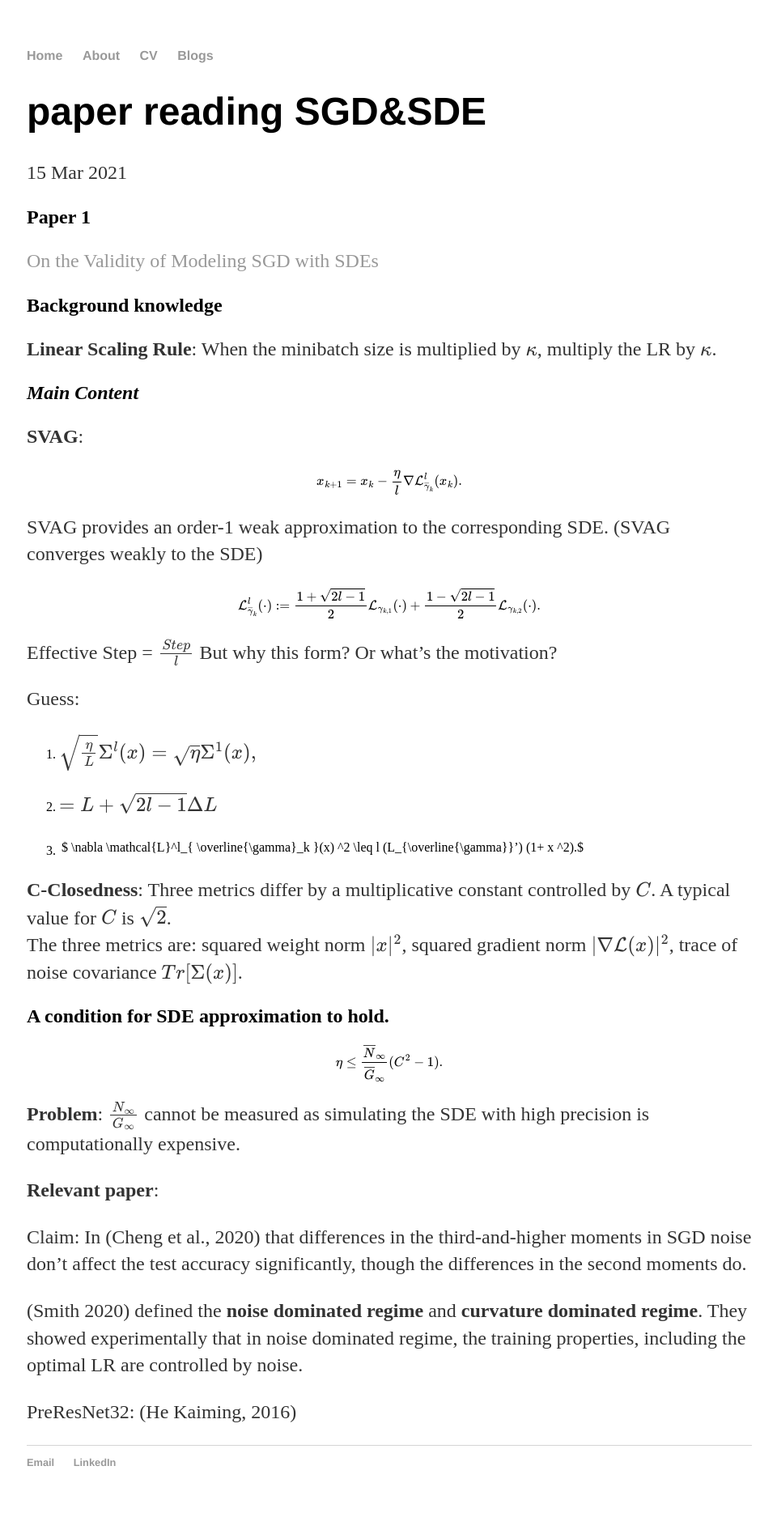
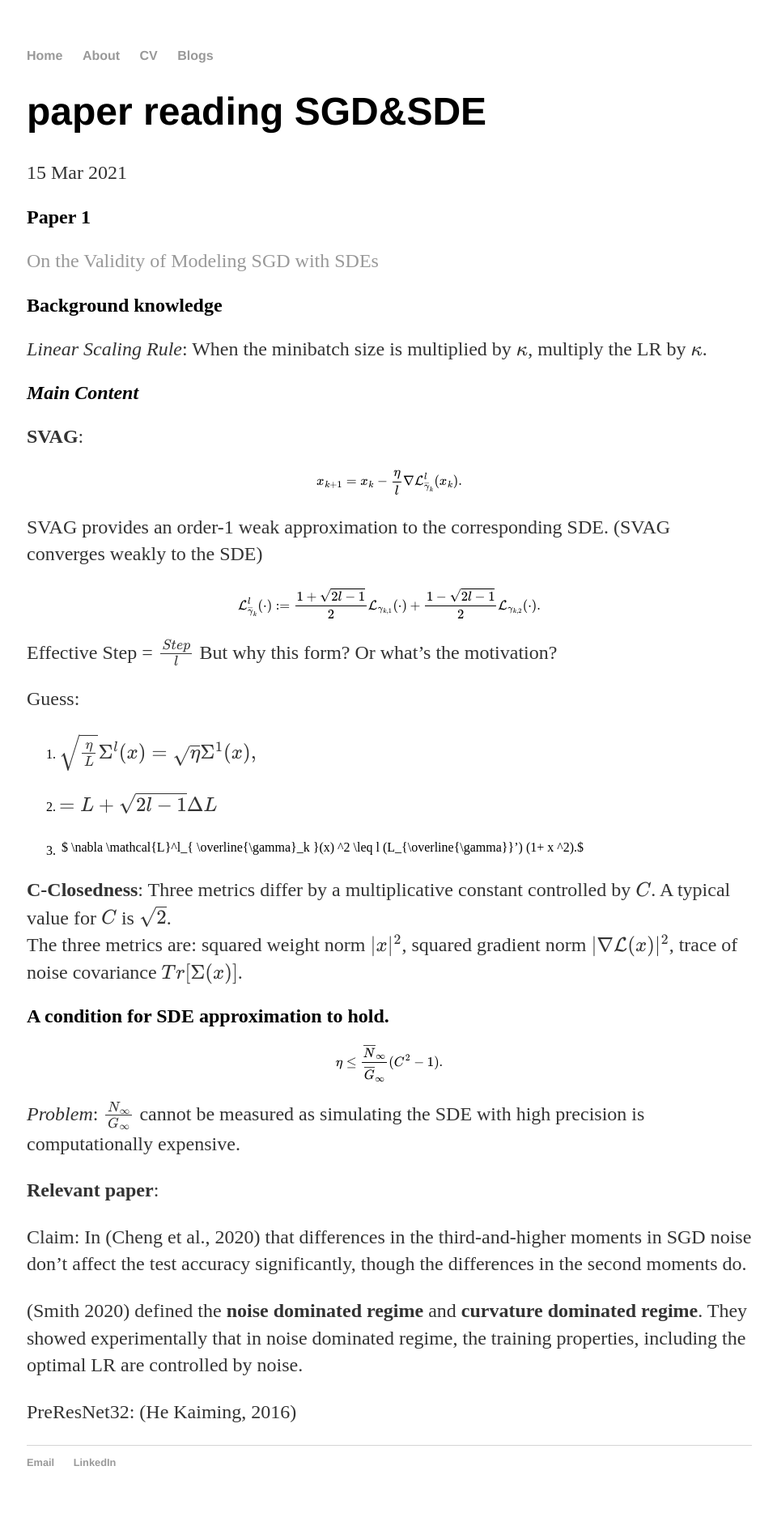
Before and after one commit to radarFudan/radarFudan.github.io, a Jekyll site: the page built from _posts/2021-03-15-paper-reading-SGD-SDE.md, in a window 1280 px wide. Shown: the whole page at 81% size, without its empty margins (159-1119 px from the left). Built offline with Jekyll 4.4.1, drawn with Linux system fonts in a browser that asks for light colours; formulas are drawn with MathJax 3.

Commit message:
Update 2021-03-15-paper-reading-SGD-SDE.md

```diff
--- a/_posts/2021-03-15-paper-reading-SGD-SDE.md
+++ b/_posts/2021-03-15-paper-reading-SGD-SDE.md
@@ -9,7 +9,7 @@ date: 2021-03-15
 
 ## Background knowledge
 
-**Linear Scaling Rule**: When the minibatch size is multiplied by $\kappa$, multiply the LR by $\kappa$.
+*Linear Scaling Rule*: When the minibatch size is multiplied by $\kappa$, multiply the LR by $\kappa$.
 
 ## *Main Content*
 
@@ -38,7 +38,7 @@ The three metrics are: squared weight norm $|x|^2$, squared gradient norm $|\nab
 
 $$\eta \leq \frac{\overline{N}_{\infty}}{\overline{G}_{\infty}}(C^2 - 1).$$
 
-**Problem**: $\frac{N_{\infty}}{G_{\infty}}$ cannot be measured as simulating the SDE with high precision is computationally expensive.
+*Problem*: $\frac{N_{\infty}}{G_{\infty}}$ cannot be measured as simulating the SDE with high precision is computationally expensive.
 
 **Relevant paper**:
 
```
